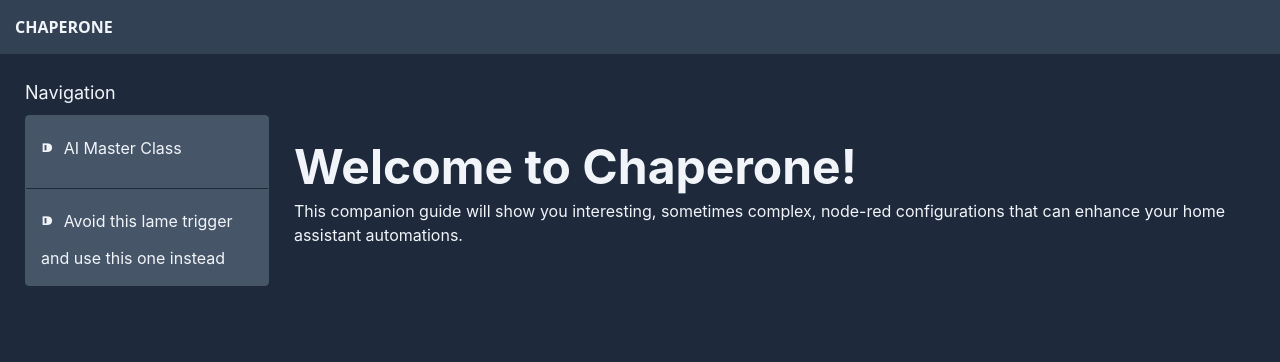
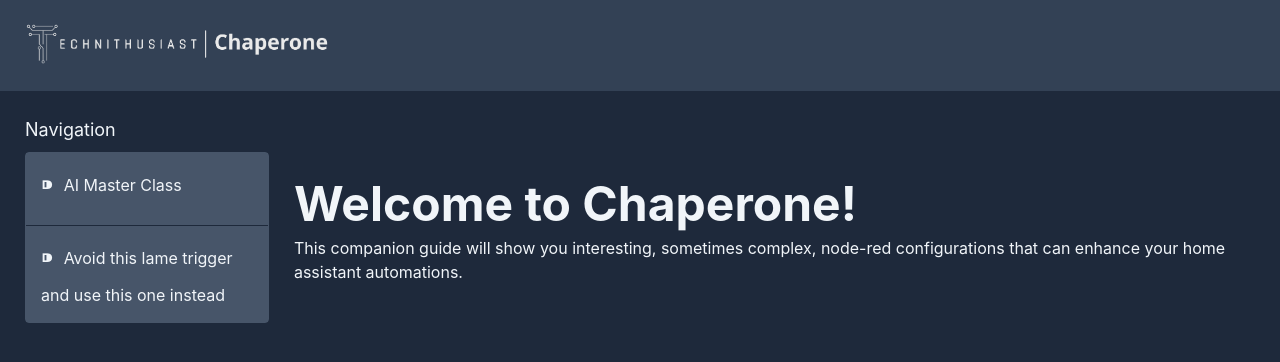
Before and after one commit to montaque22/montaque22.github.io, a React (Create React App) app: page / in a window 1280 px wide. Shown: the top 362 px of the page. Built offline with nearby package versions, Linux system fonts and the light colour scheme.

Commit message:
Updated logo and typos

```diff
--- a/src/App.tsx
+++ b/src/App.tsx
@@ -2,6 +2,7 @@
 import { Routes, Route, Link } from "react-router-dom";
 import { Home } from "./pages/Home/home";
 import { STier } from "./pages/S-Tier/stier";
+import logo from "./images/Chaperone-light.png";
 import "./App.scss";
 import { AIMasterClass } from "./pages/AI-MasterClass/AIMasterClass";
 
@@ -15,11 +16,13 @@
   return (
     <div className="app text-slate-100">
       <header className="app__header bg-slate-700">
-        <h1>
-          <a href="/" className="uppercase text-l font-sans font-extrabold">
-            Chaperone
-          </a>
-        </h1>
+        <a href="/" className="uppercase text-l font-sans font-extrabold">
+          <img
+            className="max-w-xs"
+            src={logo}
+            alt="image of logo. It says Technithusiast Chaperone."
+          />
+        </a>
       </header>
 
       <div className="app__container">
--- a/src/pages/AI-MasterClass/AIMasterClass.tsx
+++ b/src/pages/AI-MasterClass/AIMasterClass.tsx
@@ -59,11 +59,11 @@
       />
 
       <Post.Section
-        title="3. I discovered a clever workaround to run automation with GPT"
+        title="3. I discovered a clever workaround to run automations with GPT"
         summary={`Coming Soon`}
       />
       <Post.Section
-        title="4. 5 Powerful automations only GPT can run"
+        title="4. Five Powerful automations only GPT can run"
         summary={`Coming Soon`}
       />
     </Post>
```
Also changed, not shown: src/images/Chaperone-light.png (added), src/images/Chaperone.png (added).
